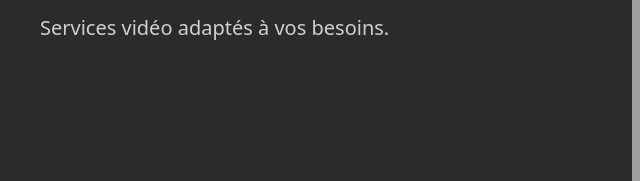
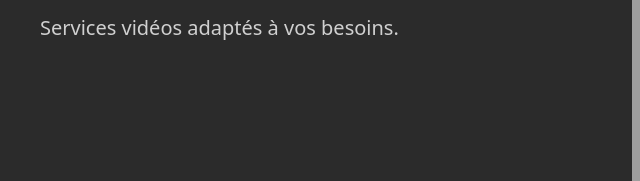
Before and after one commit to xavrichard/xavrichard, a plain HTML site: page index.html in a window 1280 px wide. Shown: the part 500-681 px from the top of the page, 8-648 px from the left. Drawn offline with nearby package versions, Linux system fonts and the light colour scheme; grey boxes are pictures that could not be loaded.

Commit message:
Update index.html

```diff
--- a/index.html
+++ b/index.html
@@ -33,7 +33,7 @@
           <h1 class="display-3 fw-bold lh-1 mb-3">
             VOTRE VISION MÉRITE LE MEILLEUR RENDU.
           </h1>
-          <p class="lead">Services vidéo adaptés à vos besoins.</p>
+          <p class="lead">Services vidéos adaptés à vos besoins.</p>
           <div class="bottom-info">
             <span
               ><a href="mailto:xavrichard.contact@gmail.com"
@@ -71,7 +71,7 @@
           <h1 class="display-3 fw-bold">
             VOTRE VISION MÉRITE LE MEILLEUR RENDU.
           </h1>
-          <p class="lead">Services vidéo adaptés à vos besoins.</p>
+          <p class="lead">Services vidéos adaptés à vos besoins.</p>
         </div>
         <div class="bottom-info-mobile">
           <span
```
